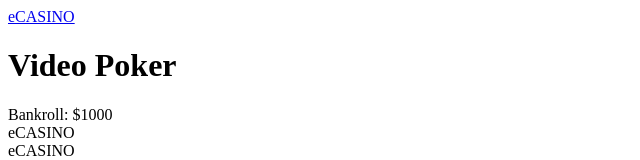
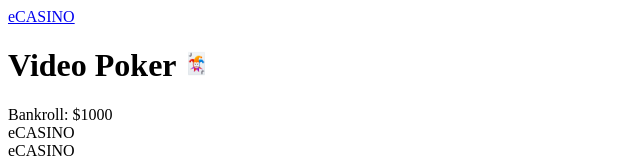
Before and after one commit to levihicks/ecasino-react, a Next.js app: page /video-poker in a window 1280 px wide. Shown: the top 160 px of the page, without its empty margins (0-640 px from the left). Built offline with nearby package versions, Linux system fonts and the light colour scheme.

Commit message:
add icon within headers for games

```diff
--- a/components/header.tsx
+++ b/components/header.tsx
@@ -1,8 +1,15 @@
 import Link from "next/link"
+import Image from 'next/image'
 import { useAppSelector } from "../hooks/typedReduxHooks"
 import { selectCount } from "../store/bankrollSlice"
 
-export default function Header({ text, home }: { text: string, home?: boolean }) {
+interface HeaderProps {
+    text: string;
+    home?: boolean;
+    imageFilename?: string;
+}
+
+export default function Header({ text, home, imageFilename }: HeaderProps) {
     const bankrollValue = useAppSelector(selectCount)
 
     return (
@@ -14,7 +21,12 @@ export default function Header({ text, home }: { text: string, home?: boolean })
                     </a>
                 </Link>
             )}
-            <h1 className='py-8 text-4xl'>{text}</h1>
+            <h1 className='py-8 text-4xl'>
+                {text}{' '}
+                {imageFilename && (
+                    <Image src={`/${imageFilename}.png`} alt='' height={25} width={25} />
+                )}
+            </h1>
             {!home && (
                 <div>Bankroll: ${bankrollValue}</div>
             )}
--- a/pages/liars-dice.tsx
+++ b/pages/liars-dice.tsx
@@ -185,7 +185,7 @@ export default function LiarsDice() {
 
     return (
         <div>
-            <Header text={'Liar\'s Dice'} />
+            <Header text={'Liar\'s Dice'} imageFilename={'liars-dice-image'} />
             {gameStarted && (<div>
                 <div className='text-green-light py-2'>Opponent</div>
                 <div className='flex justify-center'>
--- a/pages/video-poker.tsx
+++ b/pages/video-poker.tsx
@@ -75,7 +75,7 @@ export default function VideoPoker() {
 
     return (
         <div>
-            <Header text='Video Poker' />
+            <Header text='Video Poker' imageFilename='video-poker-image' />
             <div className='flex w-full justify-around items-center m-auto mb-[50px] max-w-screen-xl'>
                 {cards.map((c, i) => {
                     return (
```
